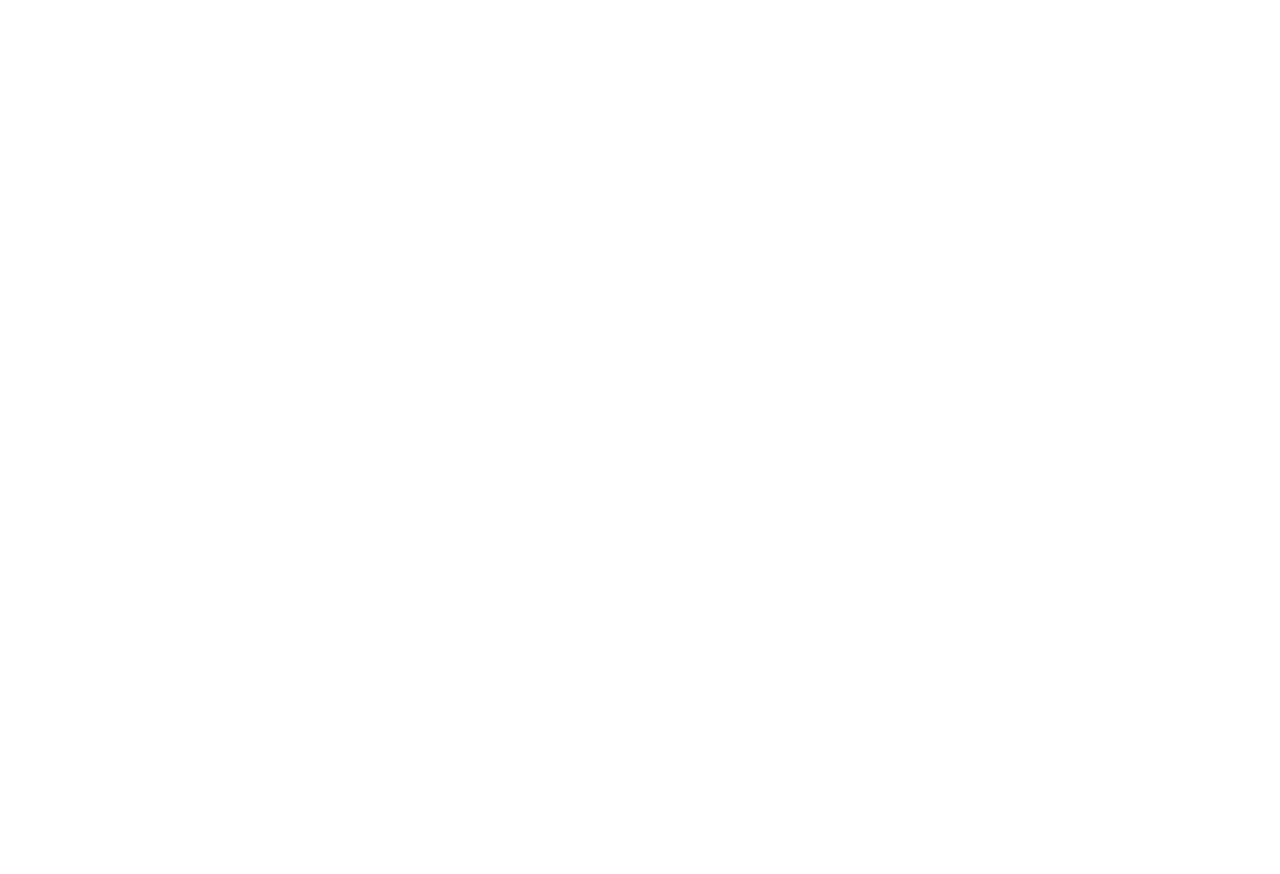
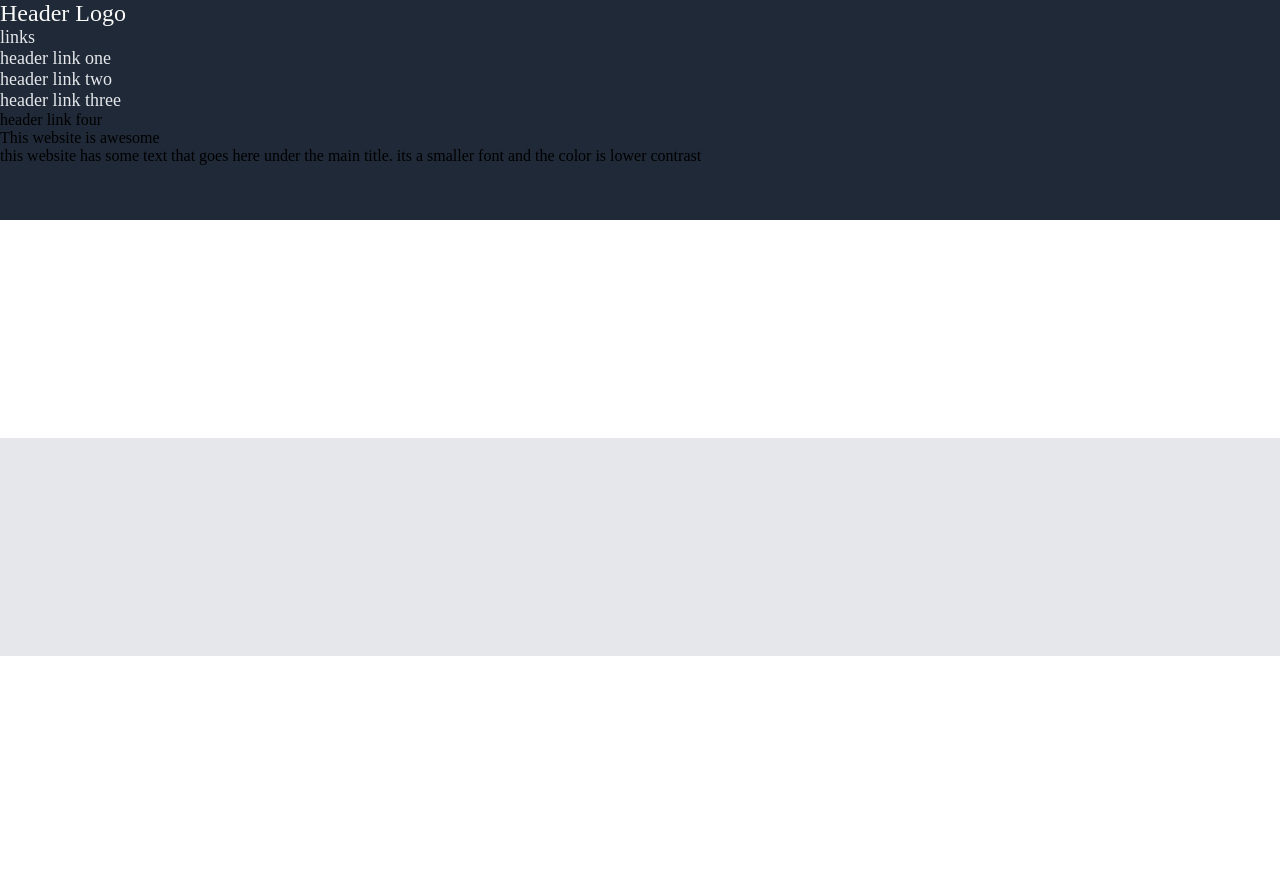
Before and after one commit to AramDoski/Landing-Page, a plain HTML site: page index.html in a window 1280 px wide. Before the commit the page ends 800 px from the top, so only its background shows below. Drawn offline with Linux system fonts and the light colour scheme.

Commit message:
basic structure done, and  some of the heading

```diff
--- a/index.html
+++ b/index.html
@@ -1,12 +1,36 @@
 <!DOCTYPE html>
 <html lang="en">
+
 <head>
     <meta charset="UTF-8">
     <meta name="viewport" content="width=device-width, initial-scale=1.0">
     <title>Landing Page</title>
     <link rel="stylesheet" href="./style.css">
 </head>
+
 <body>
+    <div class="all">
+        <div class="header">
+            <div class="top">
+                <div class="logo">Header Logo</div>
+                <div class="links">links
+                    <div>header link one</div>
+                    <div>header link two</div>
+                    <div>header link three</div>
+                </div>
+                <div>header link four</div>
+            </div>
+            <div class="bottom">
+                <div class="awesome"> This website is awesome</div>
+                <div>this website has some text that goes here under the main title. its a
+                    smaller font and the color is lower contrast
+                </div>
+            </div>
+        </div>
+        <div class="info"></div>
+        <div class="quote"></div>
+        <div class="footer"></div>
+    </div>
+</body>
 
-</body>
 </html>
--- a/style.css
+++ b/style.css
@@ -0,0 +1,42 @@
+body{
+
+    height: 100vh;
+    margin: 0;
+    display: flex;
+    flex-direction: column;
+    justify-content: space-between;
+    flex-grow: 1;
+}
+.all{
+    flex:1;
+}
+.header{
+    background: #1F2937;
+    flex: 1;
+    height: 220px;
+}
+.top{
+
+}
+.logo{
+    font-size: 24px;
+    color: #F9FAF8;
+}
+.links{
+    font-size: 18px;
+    color: #E5E7EB;
+}
+.info{
+    height: 218px;
+
+}
+.quote{
+    background: #E5E7EB;
+    height: 218px;
+
+}
+.footer{
+    height: 218px;
+    display: flex;
+    flex-grow: 1;
+}
```
